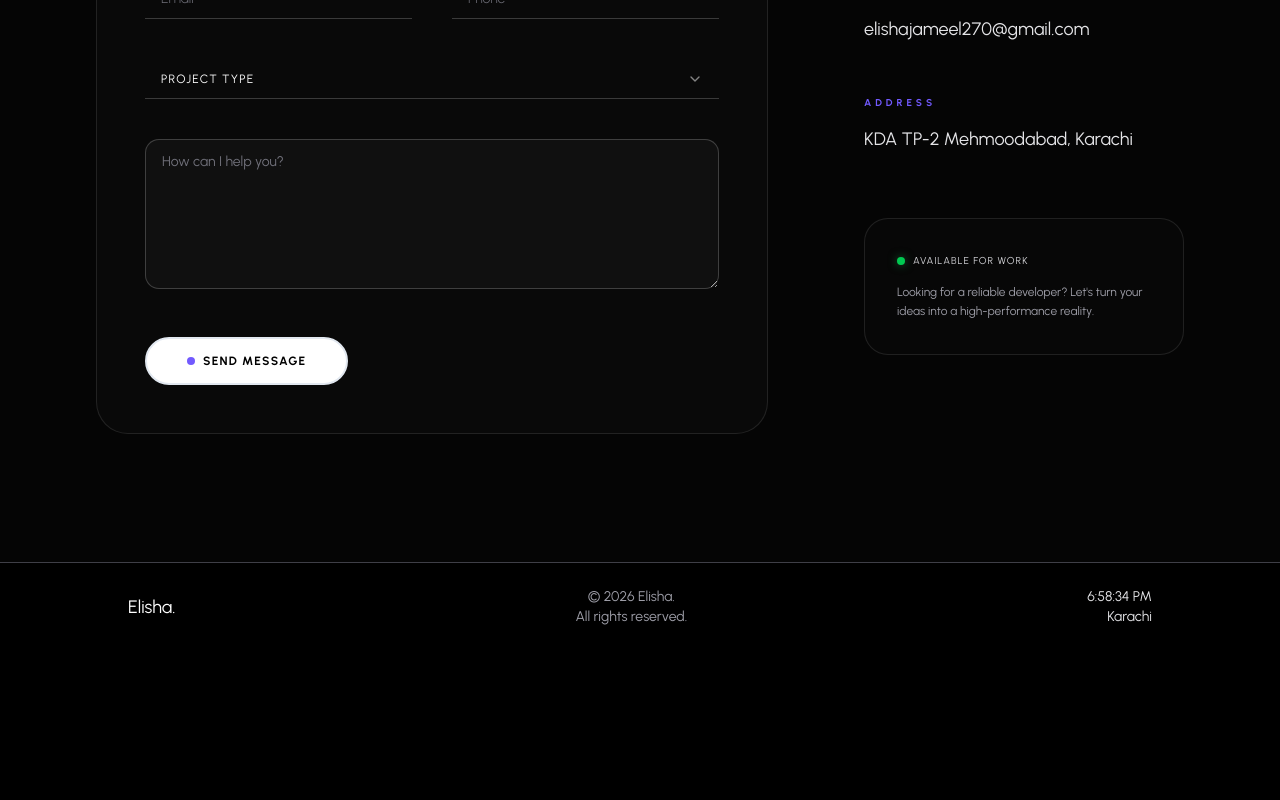
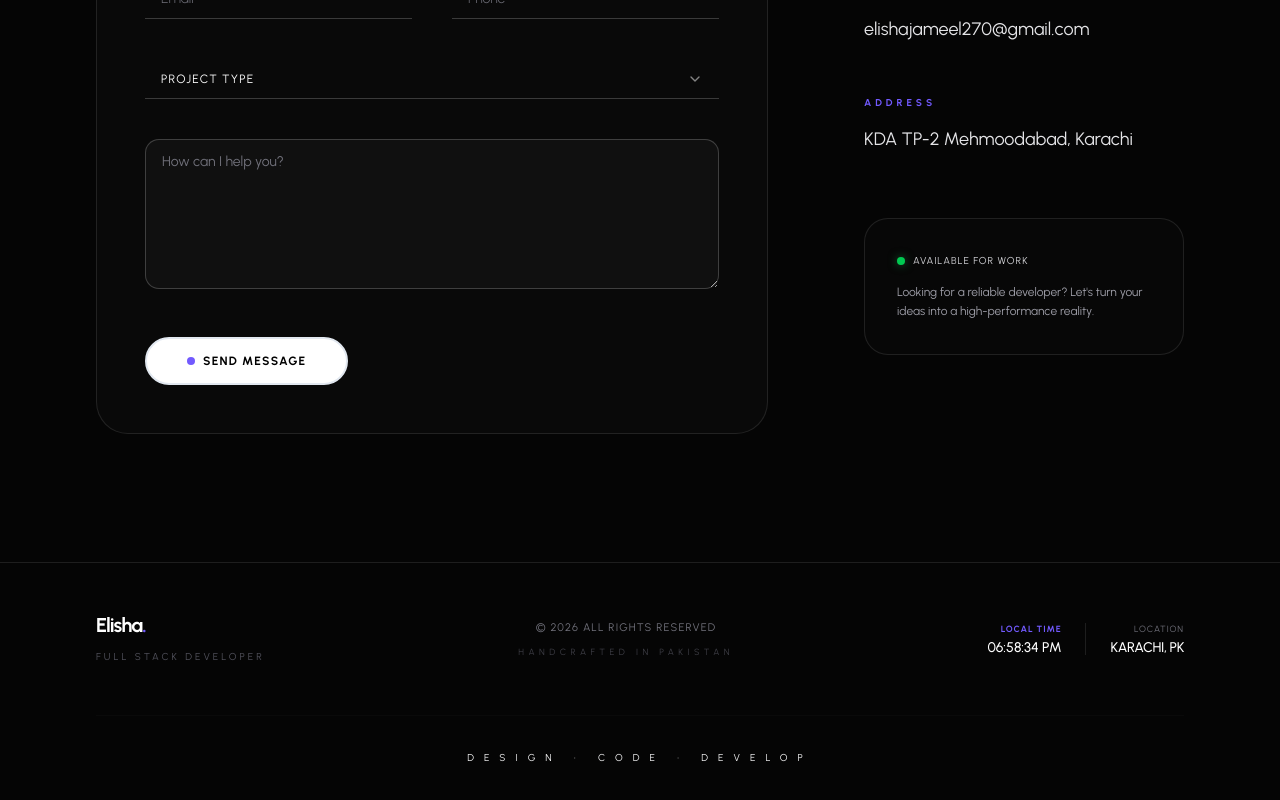
Before and after one commit to elishabhatti/elisha-portfolio, a Next.js app: page / in a window 1280 px wide. Shown: the part 5623-6423 px from the top of the page. Before the commit the page ends 6274 px from the top, so only its background shows below. Built offline with nearby package versions, Linux system fonts and the light colour scheme.

Commit message:
refactor: changed the footer as well

```diff
--- a/components/Footer.jsx
+++ b/components/Footer.jsx
@@ -1,4 +1,6 @@
+"use client";
 import { useEffect, useState } from "react";
+import Link from "next/link";
 
 const Footer = () => {
   const [time, setTime] = useState("");
@@ -6,28 +8,75 @@ const Footer = () => {
   useEffect(() => {
     const interval = setInterval(() => {
       const now = new Date();
-      setTime(now.toLocaleTimeString());
+      setTime(
+        now.toLocaleTimeString("en-US", {
+          hour: "2-digit",
+          minute: "2-digit",
+          second: "2-digit",
+          hour12: true,
+        })
+      );
     }, 1000);
 
     return () => clearInterval(interval);
   }, []);
+
   return (
-    <footer className="w-full flex justify-center py-2 border-t border-zinc-700">
-      <div className="w-full rounded-xl md:px-32 py-4 flex items-center justify-between text-sm text-zinc-300">
-        {/* Left */}
-        <div className="flex items-center gap-3">
-          <h1 className="text-lg text-white">Elisha.</h1>
+    <footer className="w-full bg-[#050505] px-6 md:px-24 py-12 border-t border-white/10">
+      <div className="max-w-[1440px] mx-auto">
+        <div className="flex flex-col md:flex-row items-center justify-between gap-8 md:gap-0">
+
+          {/* LEFT: Branding */}
+          <div className="flex flex-col items-center md:items-start gap-2">
+            <Link href="/" className="group">
+              <h1 className="text-xl font-bold tracking-tighter text-white">
+                Elisha<span className="text-[#725afe]">.</span>
+              </h1>
+            </Link>
+            <p className="text-[10px] font-mono text-zinc-600 uppercase tracking-[0.3em]">
+              Full Stack Developer
+            </p>
+          </div>
+
+          {/* CENTER: Copyright (Cleaned up) */}
+          <div className="text-center space-y-1">
+            <p className="text-[11px] font-mono text-zinc-500 uppercase tracking-widest">
+              © {new Date().getFullYear()} All Rights Reserved
+            </p>
+            <p className="text-[9px] text-zinc-700 uppercase tracking-[0.5em]">
+              Handcrafted in Pakistan
+            </p>
+          </div>
+
+          {/* RIGHT: Live Status / Time */}
+          <div className="flex items-center gap-6">
+            <div className="hidden sm:flex flex-col items-end">
+              <span className="text-[9px] font-mono text-[#725afe] uppercase tracking-widest font-bold">
+                Local Time
+              </span>
+              <span className="text-sm font-medium text-white tabular-nums">
+                {time || "00:00:00 AM"}
+              </span>
+            </div>
+
+            <div className="h-8 w-[1px] bg-white/10 hidden sm:block" />
+
+            <div className="flex flex-col items-end">
+              <span className="text-[9px] font-mono text-zinc-500 uppercase tracking-widest">
+                Location
+              </span>
+              <span className="text-sm font-medium text-white uppercase tracking-tight">
+                Karachi, PK
+              </span>
+            </div>
+          </div>
         </div>
 
-        {/* Center */}
-        <div className="text-center text-zinc-400">
-          © {new Date().getFullYear()} Elisha. <br /> All rights reserved.
-        </div>
-
-        {/* Right */}
-        <div className="text-right text-zinc-200">
-          <div>{time}</div>
-          <div>Karachi</div>
+        {/* BOTTOM STRIP: Optional subtle text */}
+        <div className="mt-12 pt-8 border-t border-white/2 flex justify-center">
+            <p className="text-[10px] font-mono text-zinc-100 uppercase tracking-[1em]">
+               Design · Code · Develop
+            </p>
         </div>
       </div>
     </footer>
```
